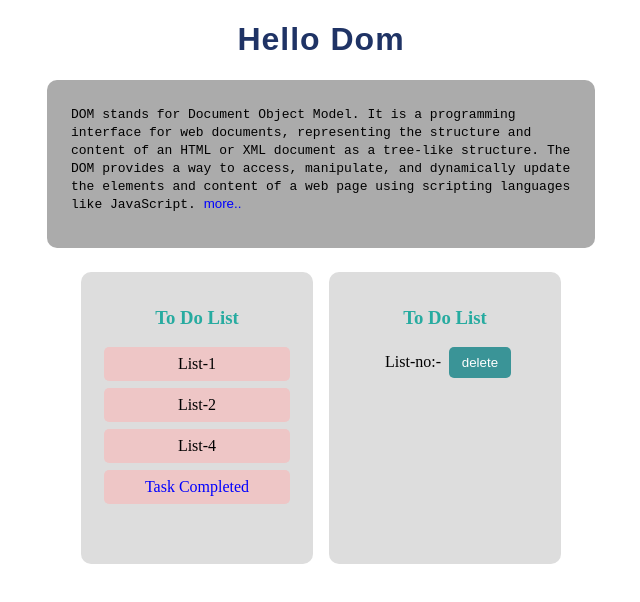
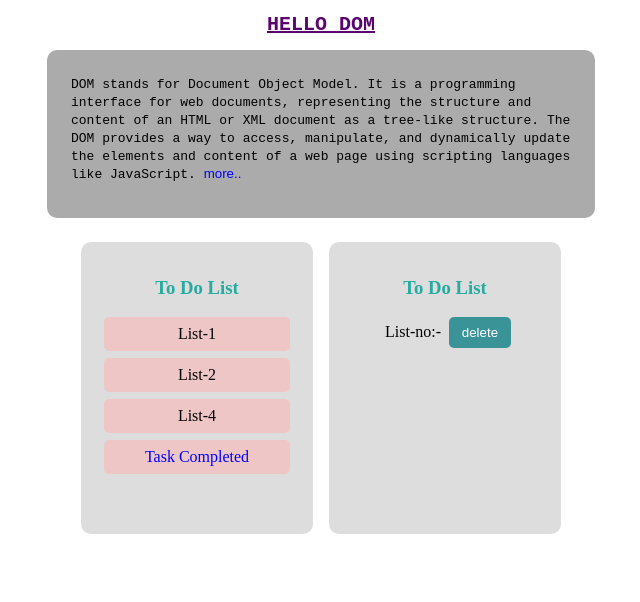
Before and after one commit to minhajul-im/JavaScript, a plain HTML site: page Browser/Dom/index.html in a window 1280 px wide. Shown: the whole page, without its empty margins (319-959 px from the left). Drawn offline with Linux system fonts and the light colour scheme.

Commit message:
dom use replace class name

```diff
--- a/Browser/Dom/index.html
+++ b/Browser/Dom/index.html
@@ -13,7 +13,7 @@
     </header>
     <main>
       <div class="dom">
-        <code
+        <code class="code"
           >DOM stands for Document Object Model. It is a programming interface
           for web documents, representing the structure and content of an HTML
           or XML document as a tree-like structure. The DOM provides a way to
--- a/Browser/Dom/methods.js
+++ b/Browser/Dom/methods.js
@@ -26,3 +26,7 @@ ulItems.removeChild(ulItems.children[2]);
 
 // you can get children from the parent.
 let getItem = ulItems.children[1];
+
+// you can use replace method its work class name with css
+const headerTitle = getQuery(".headerTitle").classList;
+headerTitle.replace("headerTitle", "new-header-title");
--- a/Browser/Dom/style.css
+++ b/Browser/Dom/style.css
@@ -1,8 +1,16 @@
-h1 {
+.headerTitle {
   text-align: center;
   color: rgb(31, 51, 101);
   font-family: fantasy;
   letter-spacing: 1px;
+}
+.new-header-title {
+  text-align: center;
+  color: rgb(90, 5, 111);
+  font-family: monospace;
+  text-decoration: underline;
+  text-transform: uppercase;
+  font-size: 20px;
 }
 .dom {
   width: 500px;
```
